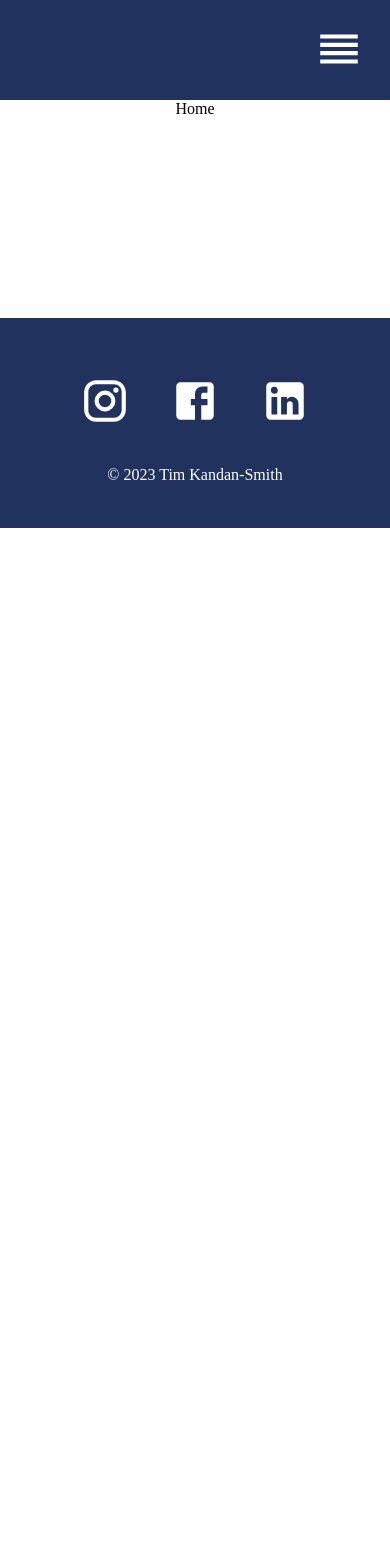
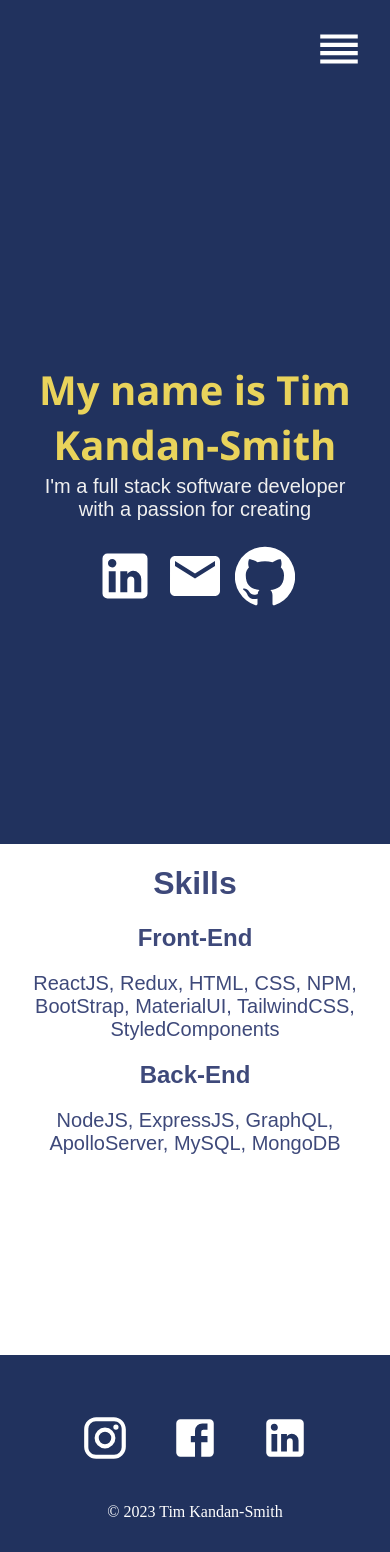
Before and after one commit to Tim-KS/react-portfolio, a React (Create React App) app in the folder portfolio/: page / in a window 390 px wide. Shown: the top 1552 px of the page. Before the commit the page ends 844 px from the top, so only its background shows below. Built offline with nearby package versions, Linux system fonts and the light colour scheme.

Commit message:
Added homepage styling

```diff
--- a/portfolio/src/components/Navbar.js
+++ b/portfolio/src/components/Navbar.js
@@ -22,9 +22,9 @@ function Navbar() {
             </button>
         </div>
         <div className='links'>
-            <Link to='/'> Home </Link>
-            <Link to='/projects'> Projects </Link>
-            <Link to='/experience'> Experience </Link>
+            <Link to='/'>Home</Link>
+            <Link to='/projects'>Projects</Link>
+            <Link to='/experience'>Experience</Link>
         </div>
     </div>
   )
--- a/portfolio/src/pages/Home.js
+++ b/portfolio/src/pages/Home.js
@@ -1,8 +1,41 @@
-import React from 'react'
+import React from 'react';
+import LinkedInIcon from '@material-ui/icons/LinkedIn';
+import EmailIcon from "@material-ui/icons/Email";
+import GithubIcon from '@material-ui/icons/GitHub';
+import '../styles/Home.css'
 
 function Home() {
   return (
-    <div>Home</div>
+    <div className='home'>
+      <div className='about'>
+        <h2>My name is Tim Kandan-Smith</h2>
+        <div className='prompt'>
+          <p>
+            I'm a full stack software developer with a passion for creating
+          </p>
+          <LinkedInIcon />
+          <EmailIcon />
+          <GithubIcon />
+        </div>
+      </div>
+      <div className='skills'></div>
+
+        <h1>Skills</h1>
+        <ol className='list'>
+          <li className='item'>
+            <h2>Front-End</h2>
+            <span>
+              ReactJS, Redux, HTML, CSS, NPM, BootStrap, MaterialUI, TailwindCSS, StyledComponents
+            </span>
+          </li>
+          <li className='item'>
+            <h2>Back-End</h2>
+            <span>
+              NodeJS, ExpressJS, GraphQL, ApolloServer, MySQL, MongoDB
+            </span>
+          </li>
+        </ol>
+    </div>
   )
 }
 
--- /dev/null
+++ b/portfolio/src/styles/Home.css
@@ -0,0 +1,80 @@
+.home {
+    width: 100%;
+    align-items: center;
+    font-family: "Arial", sans-serif;
+    color: #3e497a;
+  }
+
+  .about {
+    width: 100%;
+    height: calc(100vh - 100px);
+    display: flex;
+    flex-direction: column;
+    justify-content: center;
+    align-items: center;
+    text-align: center;
+    background-color: #21325e;
+    color: #f0f0f0;
+  }
+
+  .about h2 {
+    font-family: "Segoe UI", Tahoma, Geneva, Verdana, sans-serif;
+    font-size: 80px;
+    color: #e9d35b;
+    height: 50px;
+  }
+
+  .about .prompt {
+    width: 40%;
+    font-size: 30px;
+  }
+  .prompt svg {
+    font-size: 60px;
+    margin: 5px;
+    color: white;
+  }
+
+  .skills {
+    font-size: 35px;
+    width: 100%;
+    display: flex;
+    justify-content: center;
+    flex-direction: column;
+    align-items: center;
+  }
+
+  .skills h1 {
+    color: #3e497a;
+  }
+
+  .skills .list {
+    list-style: none;
+    width: 60%;
+  }
+
+  .list span {
+    font-size: 20px;
+  }
+
+  @media only screen and (max-width: 600px) {
+    .about h2 {
+      font-size: 40px;
+    }
+
+    .about .prompt {
+      margin-top: 10px;
+      font-size: 20px;
+      width: 80%;
+    }
+
+    .skills {
+      text-align: center;
+    }
+    .list {
+      padding: 0;
+    }
+
+    .skills h2 {
+      font-size: 30px;
+    }
+  }
```
